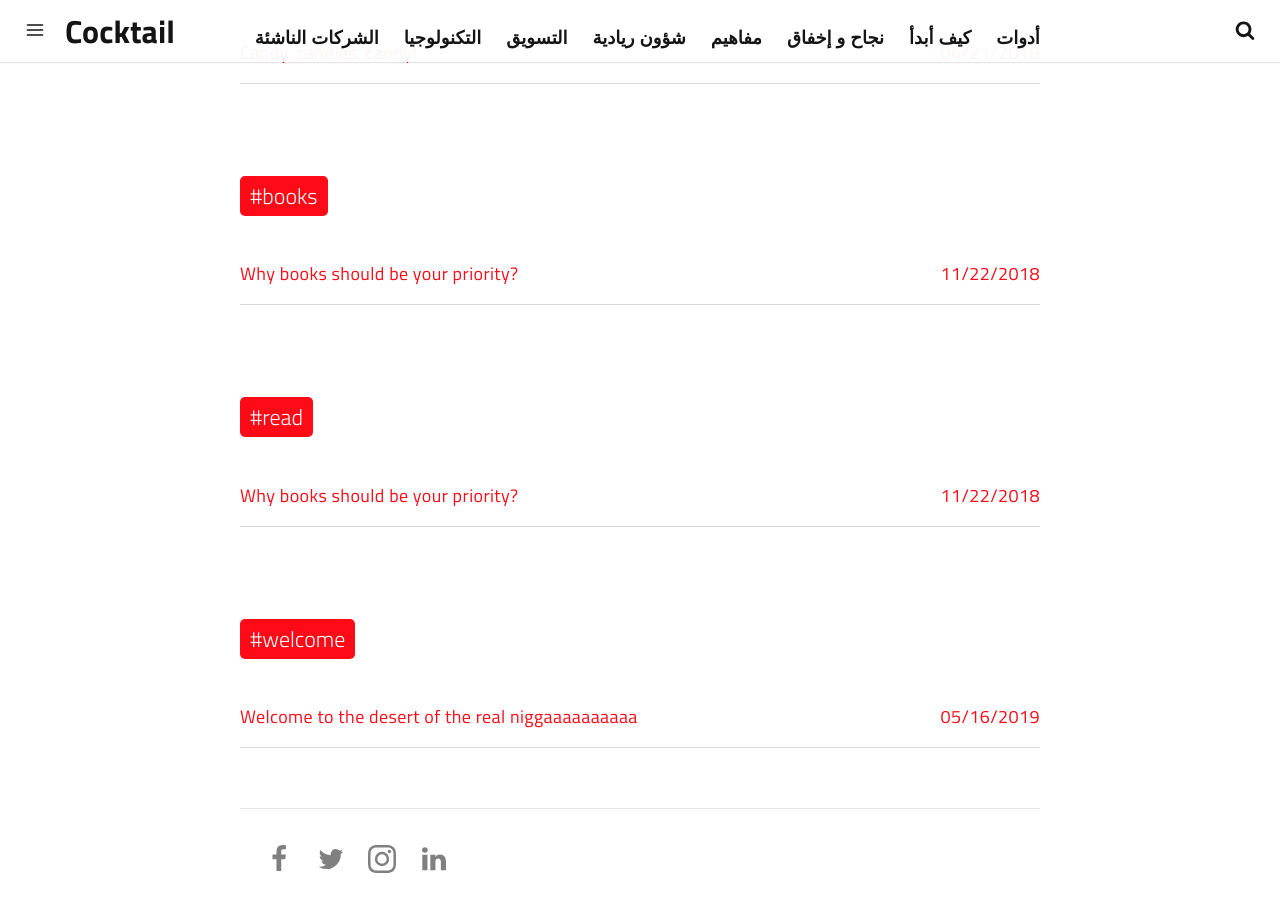
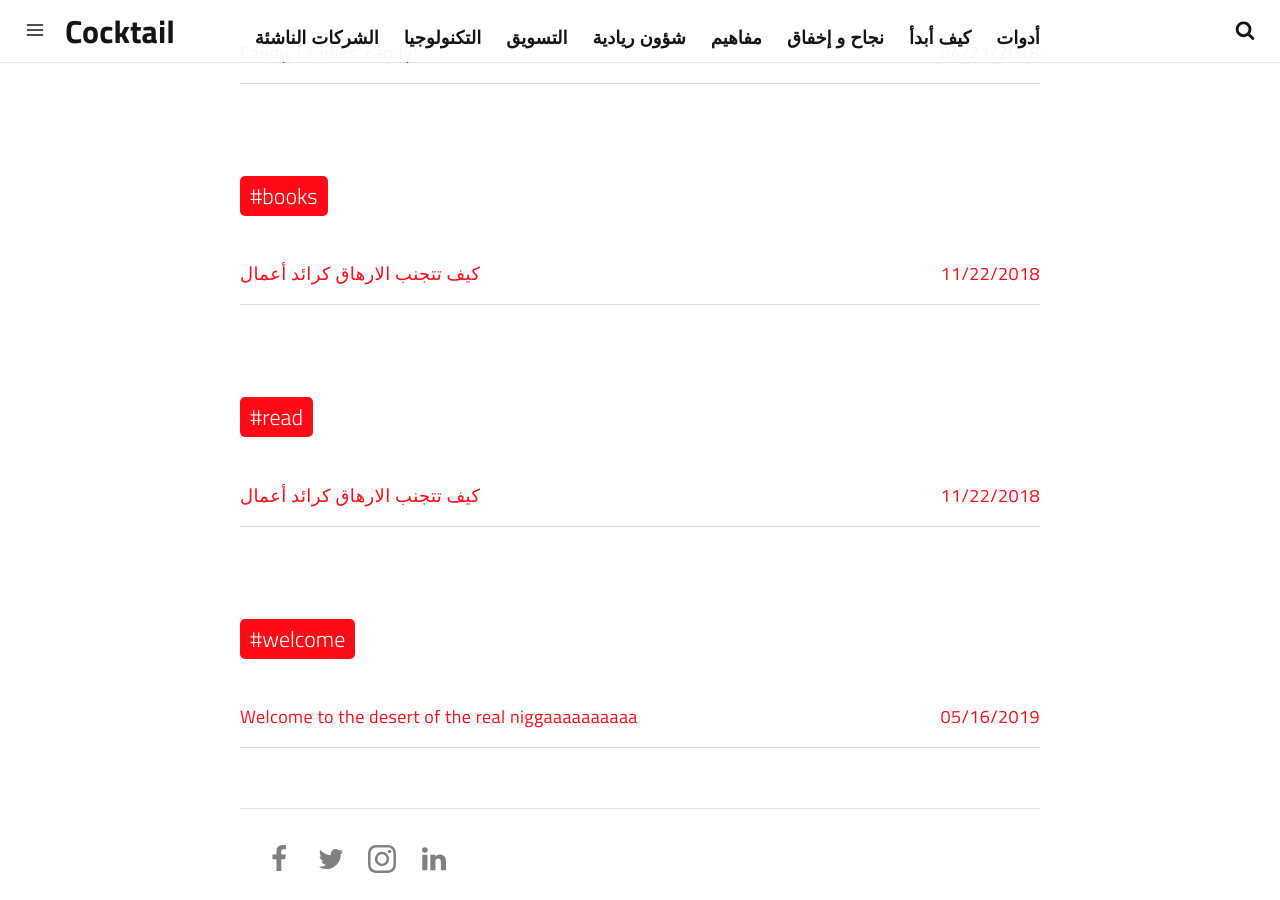
Before and after one commit to houcinegl/jekflix-AR, a Jekyll site: the page built from tags.html, in a window 1280 px wide and 900 px high, scrolled down 5947 px. Built offline with Jekyll 4.4.1, drawn with Linux system fonts in a browser that asks for light colours; a script that is not in the unit is left out; part of the change alters nothing that is shown.

Commit message:
Update Posts “2010-03-03-why-books-should-be-your-priority”

````diff
--- a/_posts/2010-03-03-why-books-should-be-your-priority.md
+++ b/_posts/2010-03-03-why-books-should-be-your-priority.md
@@ -1,138 +1,69 @@
 ---
 date: 2018-11-22 12:26:40
 layout: post
-title: Why books should be your priority?
+title: كيف تتجنب الارهاق كرائد أعمال
 subtitle: Lorem ipsum dolor sit amet, consectetur adipisicing elit.
-description: Lorem ipsum dolor sit amet, consectetur adipisicing elit, sed do eiusmod tempor incididunt ut labore et dolore magna aliqua.
-image: https://res.cloudinary.com/dm7h7e8xj/image/upload/v1559822138/theme9_v273a9.jpg
+description: Lorem ipsum dolor sit amet, consectetur adipisicing elit, sed do
+  eiusmod tempor incididunt ut labore et dolore magna aliqua.
+image: /assets/img/uploads/burnout.jpg
 optimized_image: https://res.cloudinary.com/dm7h7e8xj/image/upload/c_scale,w_380/v1559822138/theme9_v273a9.jpg
 category: الشركات الناشئة
-# life
 tags:
   - books
   - read
 author: thiagorossener
 paginate: true
 ---
+لقد شعرنا جميعًا بالإرهاق في مرحلة أو أخرى - هذا الشعور بالإرهاق التام ، العقلي والجسدي ، الذي يأتي من العمل الجاد. وسرعان ما نشعر بأعراض مثل الاكتئاب والإرهاق ، والشعور بالسخرية والابتعاد. يمكن أن يحدث الإرهاق لأي شخص في أي وقت ، ولكنه شائع بشكل خاص لرواد الأعمال: أظهر استطلاع رأي المؤسسين أن حوالي نصفهم يعملون أكثر من 50 ساعة في الأسبوع (بعضها يصل إلى 80 ساعة) وأكثر من 40 في المائة منهم يشعرون بالتوتر كل يوم .
 
-Cas sociis natoque penatibus et magnis <a href="#">dis parturient montes</a>, nascetur ridiculus mus. _Aenean eu leo quam._ Pellentesque ornare sem lacinia quam venenatis vestibulum. Sed posuere consectetur est at lobortis. Cras mattis consectetur purus sit amet fermentum.
+  من المنطقي أن يؤدي بدء عمل جديد غالبًا إلى الإرهاق. غالبًا ما يشعر رواد الأعمال أنه لا يمكنهم التوقف عن العمل أبدًا لأن عدم العمل يعني أنهم لا يفعلون ما يكفي لإطلاق أعمالهم وتنميتها. وإلا كيف يمكنهم تغطية تكاليف البدء؟ ومع ذلك ، من الواضح أن العمل الجاد لفترة طويلة يمكن أن يضر بشركتك على المدى الطويل.
 
-> Curabitur blandit tempus porttitor. Nullam quis risus eget urna mollis ornare vel eu leo. Nullam id dolor id nibh ultricies vehicula ut id elit.
+#### تفويض وتقسيم المسؤولية :
 
-Etiam porta **sem malesuada magna** mollis euismod. Cras mattis consectetur purus sit amet fermentum. Aenean lacinia bibendum nulla sed consectetur.
+عند بدء شركة جديدة ، قد يكون من المغري أن تشارك بشكل وثيق في كل جانب من جوانب العمل. إذا كنت تريد القيام بشيء ما بشكل صحيح ، فافعل ذلك بنفسك. حق؟
+خطأ! مرحلة بدء التشغيل هي في الواقع الوقت المثالي للتخلي عن المسؤولية والتفويض. إذا كنت مالكًا وحيدًا ، فقد يعني ذلك تمرير مسك الدفاتر إلى محاسب أو تعيين موظف مستقل لهذه المهمة.
+إذا كان لديك موظفون ، ساعد في منع الإرهاق في جميع الأطراف من خلال تعيين المسؤوليات. أظهرت دراسة حديثة أن الرضا الوظيفي ارتفع مع اكتساب الموظفين السيطرة والاستقلالية في وظائفهم.
 
-<!--page-->
 
-## Inline HTML elements
 
-HTML defines a long list of available inline tags, a complete list of which can be found on the [Mozilla Developer Network](https://developer.mozilla.org/en-US/docs/Web/HTML/Element).
+حدد بوضوح ما تتوقعه من فريقك ، وإذا كان من المتوقع حدوث وقت متأخر من الليل أو الصباح الباكر أو عطلة نهاية الأسبوع القصيرة ، فأخبرهم بذلك مقدمًا. بالإضافة إلى ذلك ، ضع أهدافًا وتوقعات واضحة لنفسك. إن فكرة "العمل بجد بقدر ما تستطيع لأطول فترة ممكنة" هي طريقة جيدة لتسريع الإرهاق. من خلال تحديد أهداف واضحة للأسبوع أو الشهر ، فإنك تمنع إرهاق نفسك من أجل العمل فقط.
 
-- **To bold text**, use `<strong>`.
-- _To italicize text_, use `<em>`.
-- Abbreviations, like <abbr title="HyperText Markup Langage">HTML</abbr> should use `<abbr>`, with an optional `title` attribute for the full phrase.
-- Citations, like <cite>&mdash; Thiago Rossener</cite>, should use `<cite>`.
-- <del>Deleted</del> text should use `<del>` and <ins>inserted</ins> text should use `<ins>`.
-- Superscript <sup>text</sup> uses `<sup>` and subscript <sub>text</sub> uses `<sub>`.
+####
+امنح الناس (بما فيهم أنت) إجازة
 
-Most of these elements are styled by browsers with few modifications on our part.
 
-<!--page-->
+وإليك النصيحة الأكثر وضوحًا لكل منهم: خذ فترات راحة. ستجعل فترات الراحة الوقت الذي تقضيه في العمل أكثر إنتاجية وذات مغزى. من المهم أن تأخذ فترات راحة طوال اليوم للتنقل والانتعاش - فمشيًا لمدة خمس دقائق فقط يمكن أن يحسن صحتك العقلية ويعزز الإبداع.
 
-# Heading 1
+####
+كرس نفسك لـ "أسبوع التفكير"
 
-## Heading 2
 
-### Heading 3
+كما قررنا ، فإن الإجازة أمر بالغ الأهمية لإعادة شحن البطاريات وإشعال الحرائق الإبداعية. انتقل خطوة إلى الأمام وخطط لأسبوع Think Week في تقويمك. اشتهر بيل جيتس بأخذ إجازات لمدة أسبوع بعيدًا عن العمل ، وقطع التواصل مع فريقه وعائلته وأصدقائه ، وحتى الحضارة. من خلال ضبط وفصل الاتصال تمامًا ، رسم غيتس الدورة التدريبية لنجاح Microsoft ، وفعل ذلك دون إرسال رسالة نصية واحدة أو بريد إلكتروني إلى فريقه.
 
-#### Heading 4
+####
+خلق فرص للنمو
 
-Vivamus sagittis lacus vel augue rutrum faucibus dolor auctor. Duis mollis, est non commodo luctus, nisi erat porttitor ligula, eget lacinia odio sem nec elit. Morbi leo risus, porta ac consectetur ac, vestibulum at eros.
 
-## Code
+إن إيجاد طرق جديدة لك أو لموظفيك للنمو والتعلم يمكن أن يكسر رتابة أيامك ويحول العمل إلى متعة. عندما يتعلق الأمر بتقليل الإرهاق لفريقك ، فإن مساعدتهم على فهم طريقهم نحو أدوار أكبر وأفضل ستفيدك أيضًا. لا أحد يريد أن يشعر وكأنه يعمل في وظيفة مسدودة ، وستساعد خارطة الطريق للنجاح موظفيك على تخطي ركود دورهم الحالي.
 
-Cum sociis natoque penatibus et magnis dis `code element` montes, nascetur ridiculus mus.
+#### احترم حياة الناس الشخصية
 
-```js
-// Example can be run directly in your JavaScript console
 
-// Create a function that takes two arguments and returns the sum of those arguments
-var adder = new Function("a", "b", "return a + b");
+أصبحت عبارة "التوازن بين العمل والحياة" كلمة رنانة على مدار السنوات القليلة الماضية حيث أن الخط الفاصل بين التواجد على مدار الساعة وخارجه يطمس ، كل ذلك بفضل الهواتف الذكية. بكل بساطة ، فإن أفضل طريقة لتجنب حرق الناس هو منحهم حياة خارج العمل.
+هناك عدة طرق للقيام بذلك: ضع جدولة مرنة بحيث يمكن لفريقك أن يعمل على مدار الساعة بناءً على وقت وكيفية إنجاز العمل ؛ تشجيع الناس على أخذ إجازاتهم المدفوعة ؛ أو إنشاء سياسة عدم إرسال رسائل بريد إلكتروني أو اتصالات خاصة بالعمل بعد وقت معين كل ليلة.
 
-// Call the function
-adder(2, 6);
-// > 8
-```
+####
+تطوير الشبكة والاعتماد عليها
 
-<!--page-->
 
-Aenean lacinia bibendum nulla sed consectetur. Etiam porta sem malesuada magna mollis euismod. Fusce dapibus, tellus ac cursus commodo, tortor mauris condimentum nibh, ut fermentum massa.
+سواء كنت رائد أعمال منفرد أو تقود فريقًا ، فستظل بحاجة إلى شخص يمكنك ارتداد الأفكار منه والتنفيس عنها خارج مؤسستك. ابحث عن مرشد أو نظير في مجال عملك من خلال أحداث التواصل أو المنتديات عبر الإنترنت الذي يمكنك الاعتماد عليه عند اتخاذ قرارات صعبة أو أوقات عصيبة.
 
-## Lists
+#### ابحث عن المنفذ الخاص بك
 
-Cum sociis natoque penatibus et magnis dis parturient montes, nascetur ridiculus mus. Aenean lacinia bibendum nulla sed consectetur. Etiam porta sem malesuada magna mollis euismod. Fusce dapibus, tellus ac cursus commodo, tortor mauris condimentum nibh, ut fermentum massa justo sit amet risus.
 
-- Praesent commodo cursus magna, vel scelerisque nisl consectetur et.
-- Donec id elit non mi porta gravida at eget metus.
-- Nulla vitae elit libero, a pharetra augue.
+لدينا جميعًا هواية أو نشاط أو روتين يجلب لنا السعادة كلما مارسنا ذلك. بصفتنا رواد أعمال ، غالبًا ما نترك منافذنا تسقط على جانب الطريق عندما نكون في أمس الحاجة إليها. حتى عندما يكون الأمر مستحيلًا ، خصص وقتًا للاستفادة من المنفذ الخاص بك كل يوم ، سواء كان ذلك للجري أو التأمل أو كتابة القصص القصيرة أو التطوع من أجل قضية جيدة. إذا منحت نفسك الوقت لاستخدام المنفذ بشكل فعال ، فستعود دائمًا إلى عملك مركّزًا ومستعدًا للانطلاق.
 
-Donec ullamcorper nulla non metus auctor fringilla. Nulla vitae elit libero, a pharetra augue.
+#### خلاصة
 
-1. Vestibulum id ligula porta felis euismod semper.
-2. Cum sociis natoque penatibus et magnis dis parturient montes, nascetur ridiculus mus.
-3. Maecenas sed diam eget risus varius blandit sit amet non magna.
-
-<!--page-->
-
-Cras mattis consectetur purus sit amet fermentum. Sed posuere consectetur est at lobortis.
-
-Integer posuere erat a ante venenatis dapibus posuere velit aliquet. Morbi leo risus, porta ac consectetur ac, vestibulum at eros. Nullam quis risus eget urna mollis ornare vel eu leo.
-
-## Images
-
-Quisque consequat sapien eget quam rhoncus, sit amet laoreet diam tempus. Aliquam aliquam metus erat, a pulvinar turpis suscipit at.
-
-![placeholder](https://placehold.it/800x400 "Large example image")
-![placeholder](https://placehold.it/400x200 "Medium example image")
-![placeholder](https://placehold.it/200x200 "Small example image")
-
-## Tables
-
-Aenean lacinia bibendum nulla sed consectetur. Lorem ipsum dolor sit amet, consectetur adipiscing elit.
-
-<table>
-  <thead>
-    <tr>
-      <th>Name</th>
-      <th>Upvotes</th>
-      <th>Downvotes</th>
-    </tr>
-  </thead>
-  <tfoot>
-    <tr>
-      <td>Totals</td>
-      <td>21</td>
-      <td>23</td>
-    </tr>
-  </tfoot>
-  <tbody>
-    <tr>
-      <td>Alice</td>
-      <td>10</td>
-      <td>11</td>
-    </tr>
-    <tr>
-      <td>Bob</td>
-      <td>4</td>
-      <td>3</td>
-    </tr>
-    <tr>
-      <td>Charlie</td>
-      <td>7</td>
-      <td>9</td>
-    </tr>
-  </tbody>
-</table>
-
-<!--page-->
-
-Nullam id dolor id nibh ultricies vehicula ut id elit. Sed posuere consectetur est at lobortis. Nullam quis risus eget urna mollis ornare vel eu leo.
+####
+الإرهاق ، مثل العديد من المشكلات المتعلقة بالصحة العقلية ، ليس دائمًا سببًا واضحًا وراء شعورك بالحزن وعدم الاهتمام. الخطوة الأولى للتغلب على الإرهاق هي الاعتراف بآثاره. بمجرد أن تدرك أنك تعاني منه ، يمكنك اتخاذ بعض الخطوات المذكورة أعلاه لمعالجتها والعودة إلى بدء التشغيل الخاص بك برأس ثابت ، أفضل من أي وقت مضى.
````
Also changed, not shown: assets/img/uploads/burnout.jpg (added).
